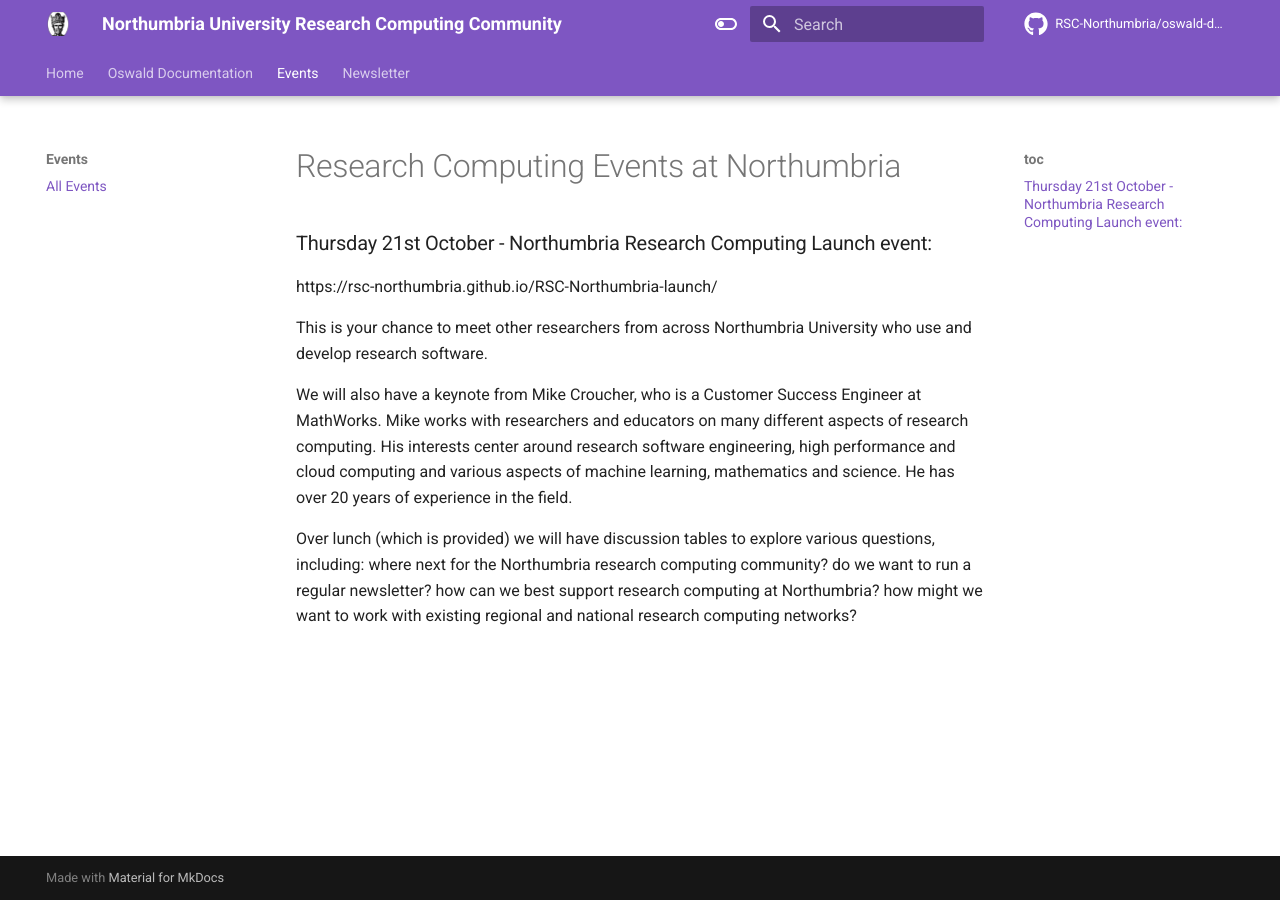
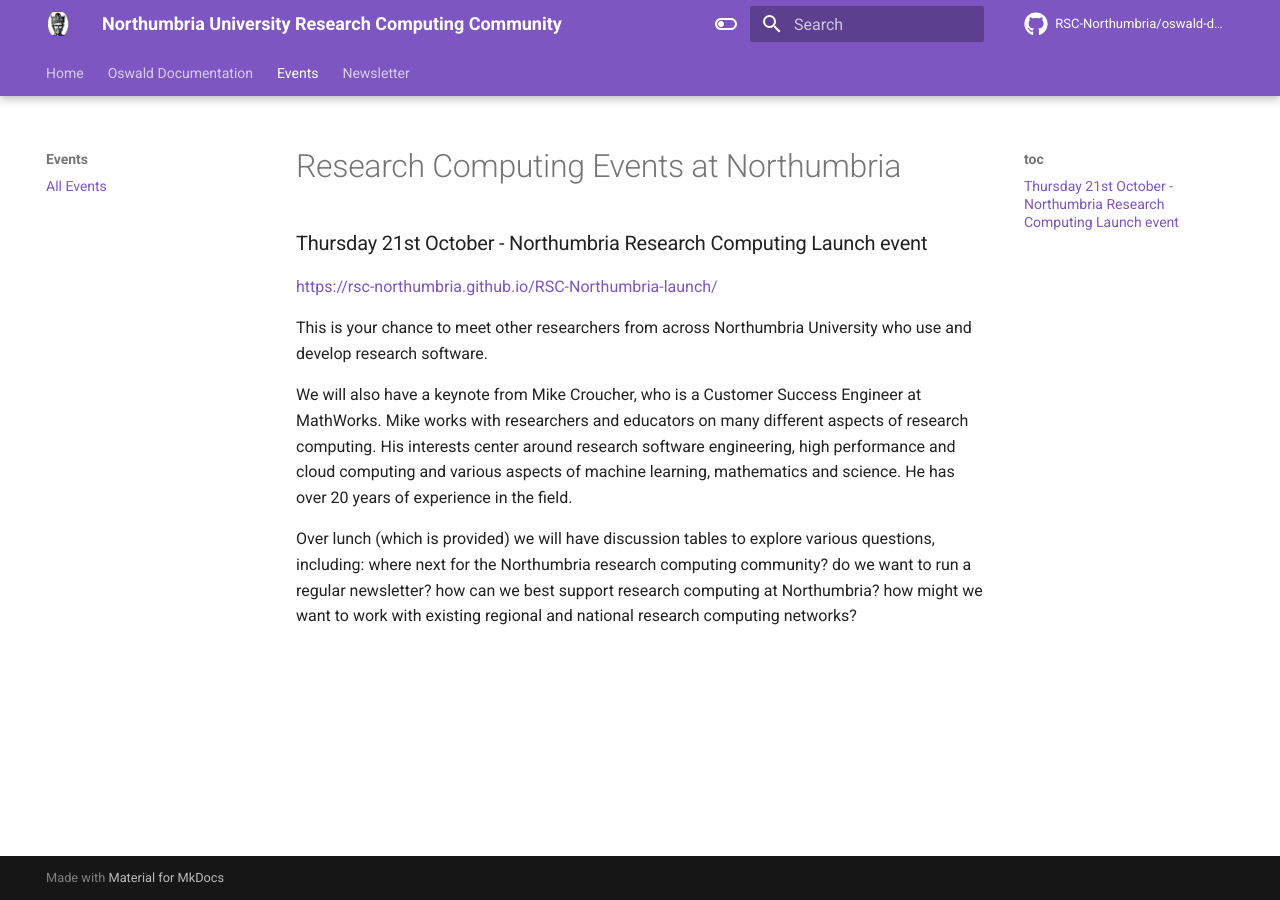
Before and after one commit to NorthumbriaResearchComputing/oswald-docs, an MkDocs documentation site: the page built from docs/events/events.md, in a window 1280 px wide. Built offline with MkDocs 1.6.1 and Material for MkDocs 9.7.7, drawn with Linux system fonts in a browser that asks for light colours; comment, search, counter and statistics services are not loaded; part of the change alters nothing that is shown.

```diff
--- a/docs/events/events.md
+++ b/docs/events/events.md
@@ -1,8 +1,8 @@
 # Research Computing Events at Northumbria
 
-### Thursday 21st October - Northumbria Research Computing Launch event:
+### Thursday 21st October - Northumbria Research Computing Launch event
 
-https://rsc-northumbria.github.io/RSC-Northumbria-launch/
+[https://rsc-northumbria.github.io/RSC-Northumbria-launch/](https://rsc-northumbria.github.io/RSC-Northumbria-launch/)
 
 This is your chance to meet other researchers from across Northumbria University who use and develop research software.
 
```
